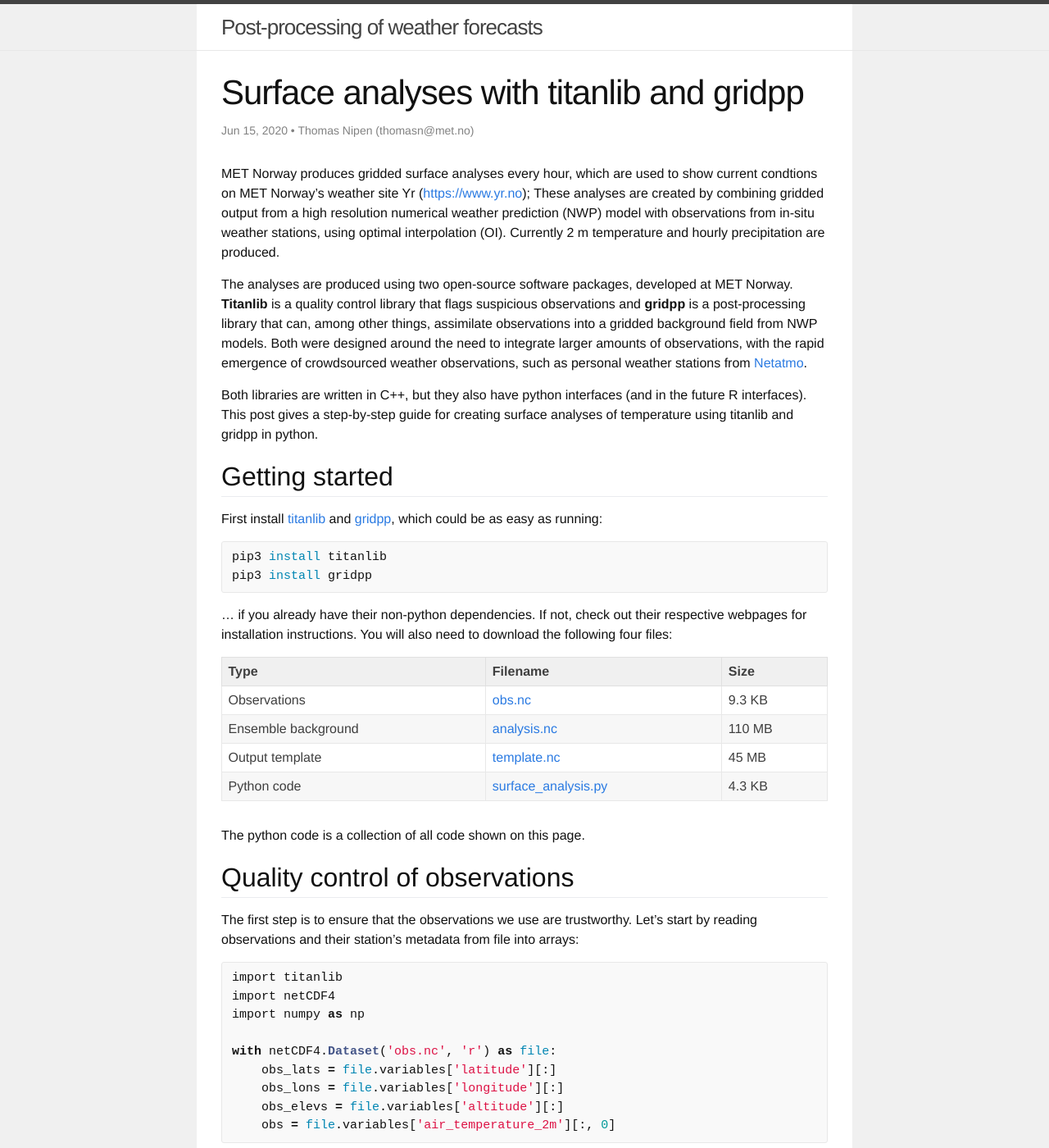
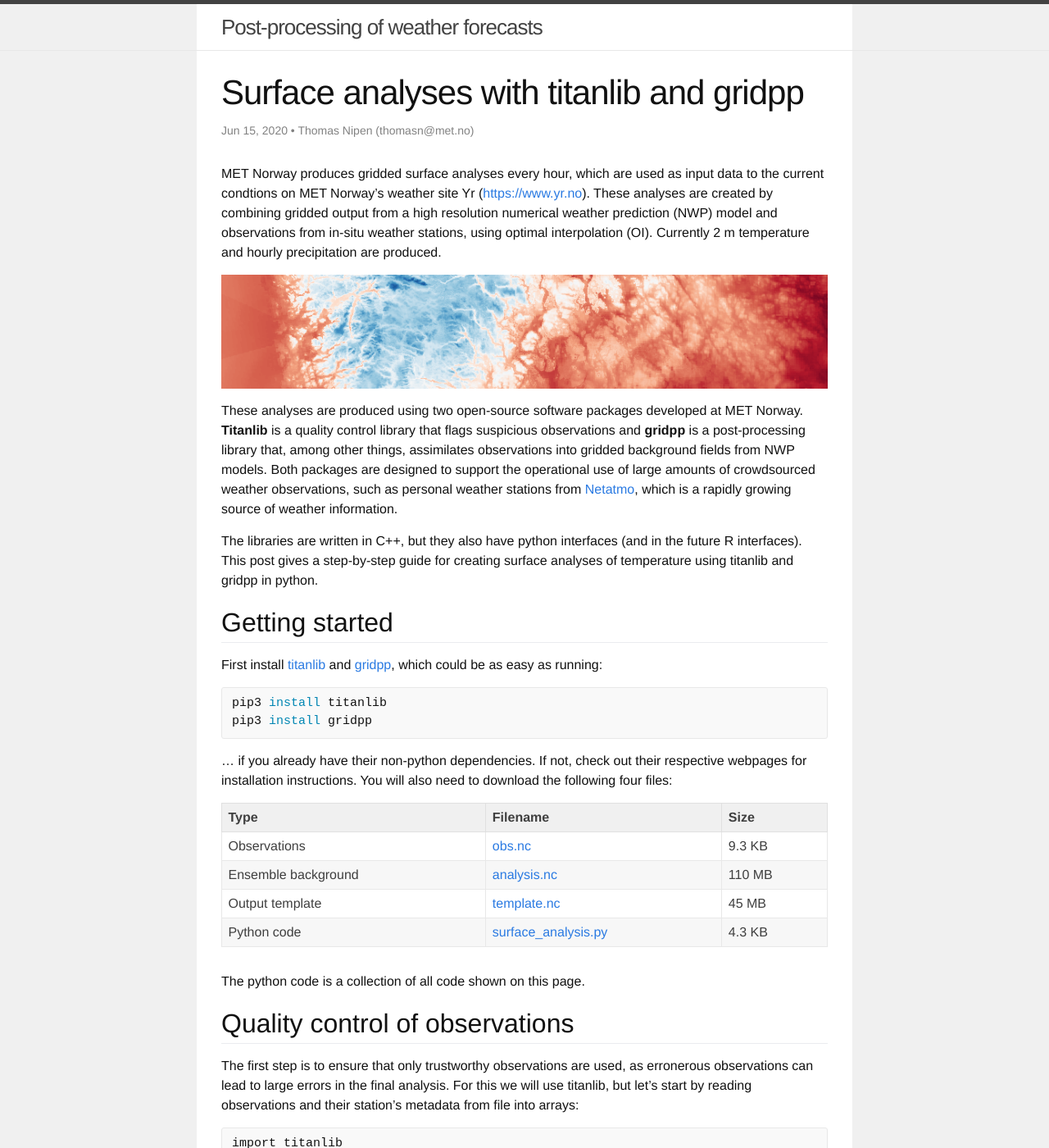
Before and after one commit to tnipen/tnipen.github.io, a Jekyll site: the page built from _posts/2020-06-15-titanlib-gridpp.markdown, in a window 1280 px wide and 1400 px high. Shown: the whole window at 82% size. Built offline with Jekyll 4.4.1, drawn with Linux system fonts in a browser that asks for light colours; some of the changed text lies outside the part shown.

Commit message:
Added analysis zoom image

```diff
--- a/_posts/2020-06-15-titanlib-gridpp.markdown
+++ b/_posts/2020-06-15-titanlib-gridpp.markdown
@@ -6,19 +6,22 @@ author: Thomas Nipen (thomasn@met.no)
 tags: optimal_interpolation quality_control
 ---
 
-MET Norway produces gridded surface analyses every hour, which are used to show current condtions on
-MET Norway's weather site Yr ([https://www.yr.no](https://www.yr.no)); These analyses are created by
-combining gridded output from a high resolution numerical weather prediction (NWP) model with observations
-from in-situ weather stations, using optimal interpolation (OI). Currently 2 m temperature and hourly
-precipitation are produced.
+MET Norway produces gridded surface analyses every hour, which are used as input data to the current
+condtions on MET Norway's weather site Yr ([https://www.yr.no](https://www.yr.no)). These analyses are
+created by combining gridded output from a high resolution numerical weather prediction (NWP) model and
+observations from in-situ weather stations, using optimal interpolation (OI). Currently 2 m temperature and
+hourly precipitation are produced.
 
-The analyses are produced using two open-source software packages, developed at MET Norway. **Titanlib** is
-a quality control library that flags suspicious observations and **gridpp** is a post-processing library that
-can, among other things, assimilate observations into a gridded background field from NWP models. Both were
-designed around the need to integrate larger amounts of observations, with the rapid emergence of
-crowdsourced weather observations, such as personal weather stations from [Netatmo](https://netatmo.com).
+![Example surface analysis]({{ site.url }}/assets/img/analysis_zoom.png)
 
-Both libraries are written in C++, but they also have python interfaces (and in the future R interfaces).
+These analyses are produced using two open-source software packages developed at MET Norway.
+**Titanlib** is a quality control library that flags suspicious observations and **gridpp** is a
+post-processing library that, among other things, assimilates observations into gridded background fields
+from NWP models. Both packages are designed to support the operational use of large amounts of crowdsourced
+weather observations, such as personal weather stations from [Netatmo](https://netatmo.com), which is a
+rapidly growing source of weather information.
+
+The libraries are written in C++, but they also have python interfaces (and in the future R interfaces).
 This post gives a step-by-step guide for creating surface analyses of temperature using titanlib and gridpp
 in python.
 
@@ -45,7 +48,8 @@ The python code is a collection of all code shown on this page.
 
 ## Quality control of observations
 
-The first step is to ensure that the observations we use are trustworthy. Let's start by reading observations
+The first step is to ensure that only trustworthy observations are used, as erronerous observations can lead
+to large errors in the final analysis. For this we will use titanlib, but let's start by reading observations
 and their station's metadata from file into arrays:
 
 {% highlight python %}
@@ -59,6 +63,10 @@ with netCDF4.Dataset('obs.nc', 'r') as file:
     obs_elevs = file.variables['altitude'][:]
     obs = file.variables['air_temperature_2m'][:, 0]
 {% endhighlight %}
+
+The `obs` variable now contains the observations [in Kelvin] in a 1-D array, with `obs_lats`, `obs_lons`, and
+`obs_elevs` being corresponding 1-D arrays of the stations' latitudes [degrees], longitudes [degrees], and
+elevations [m], respectively.
 
 ### Spatial constistency test
 
@@ -96,9 +104,9 @@ flags, sct, rep = titanlib.sct(obs_lats, obs_lons, obs_elevs, obs,
         num_min_prof, dzmin, dhmin , dz, t2pos, t2neg, eps2)
 {% endhighlight %}
 
-The `flags` array now has the same length as the input observations and uses a value of `0` denoting
-observations that passed the test and a value of `1` for those that are flagged. We will only keep the
-non-flagged observations in the next step:
+The SCT function returns an array of `flags` with the same length as the input observations. A value of `0`
+denotes observations that passed the test and a value of `1` denotes those that are flagged. Let's create
+arrays that keep track of which observations are valid and invalid:
 
 {% highlight python %}
 index_valid_obs = np.where(flags == 0)[0]
@@ -107,7 +115,7 @@ index_invalid_obs = np.where(flags != 0)[0]
 
 ### Plotting the QC flags
 
-Let's plot the observations, marking flagged ones with a black edge:
+We can plot the observations, marking flagged ones with a black edge as follows:
 
 {% highlight python %}
 import matplotlib.pylab as mpl
@@ -161,10 +169,10 @@ with netCDF4.Dataset('template.nc', 'r') as file:
 
 ### Downscaling to 1 km
 
-The background has 2.5 km grid spacing. To downscale to 1 km, we do a height correction. Operationally, we
-use a dynamic elevation gradient, but here we will use a constant -0.0065&deg;C/m elevation gradient. Gridpp
-provides a method that does this downscaling, by taking the grid definitions, the original background field,
-and the desired elevation gradient as arguments:
+The background has 2.5 km grid spacing. To downscale to 1 km, we do a height correction. Operationally at MET
+Norway, we use a dynamic elevation gradient, but here we will use a constant -0.0065&deg;C/m elevation
+gradient. Gridpp provides a method that does this downscaling, by taking the grid definitions, the original
+background field, and the desired elevation gradient as arguments:
 
 {% highlight python %}
 gradient = -0.0065
@@ -176,8 +184,8 @@ This yields a 1 km gridded field stored in `background`.
 ### Observation operator
 
 OI also requires the background values at the observation points, also called the observation operator. In
-many cases a simple method like nearest neighbour or bilinear is sufficient, however the background could also
-be computed using any method. We will use gridpp's bilinear interpolator:
+many cases a simple method like nearest neighbour or bilinear is sufficient, however you could also
+compute the background in any otherway without gridpp. We will use gridpp's bilinear interpolator:
 
 {% highlight python %}
 points = gridpp.Points(obs_lats[index_valid_obs], obs_lons[index_valid_obs], obs_elevs[index_valid_obs])
@@ -185,7 +193,7 @@ pbackground = gridpp.bilinear(grid, points, background)
 {% endhighlight %}
 
 `gridpp.Points` creates an object that stores that encapsulates the point metadata (just like `gridpp.Grid`
-does for a grid).
+does for a grid). `pbackground` is a vector with the model background at the observation points.
 
 OI does not require you to specify the error variance of the background and the observations, only
 their ratios is needed. Since we trust observations more than the background, we set the ratio to 0.1:
```
Also changed, not shown: other parts of _posts/2020-06-15-titanlib-gridpp.markdown (+2 -2 lines), assets/img/analysis_zoom.png (added).
